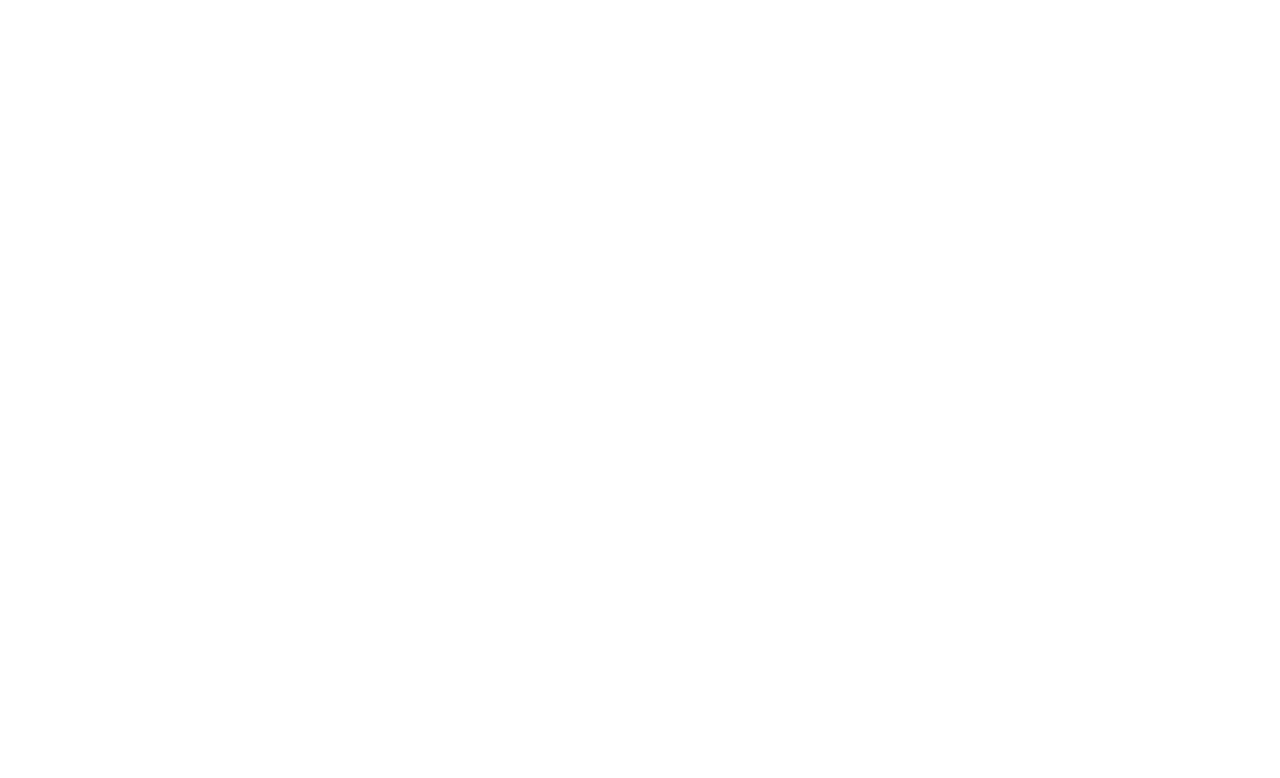
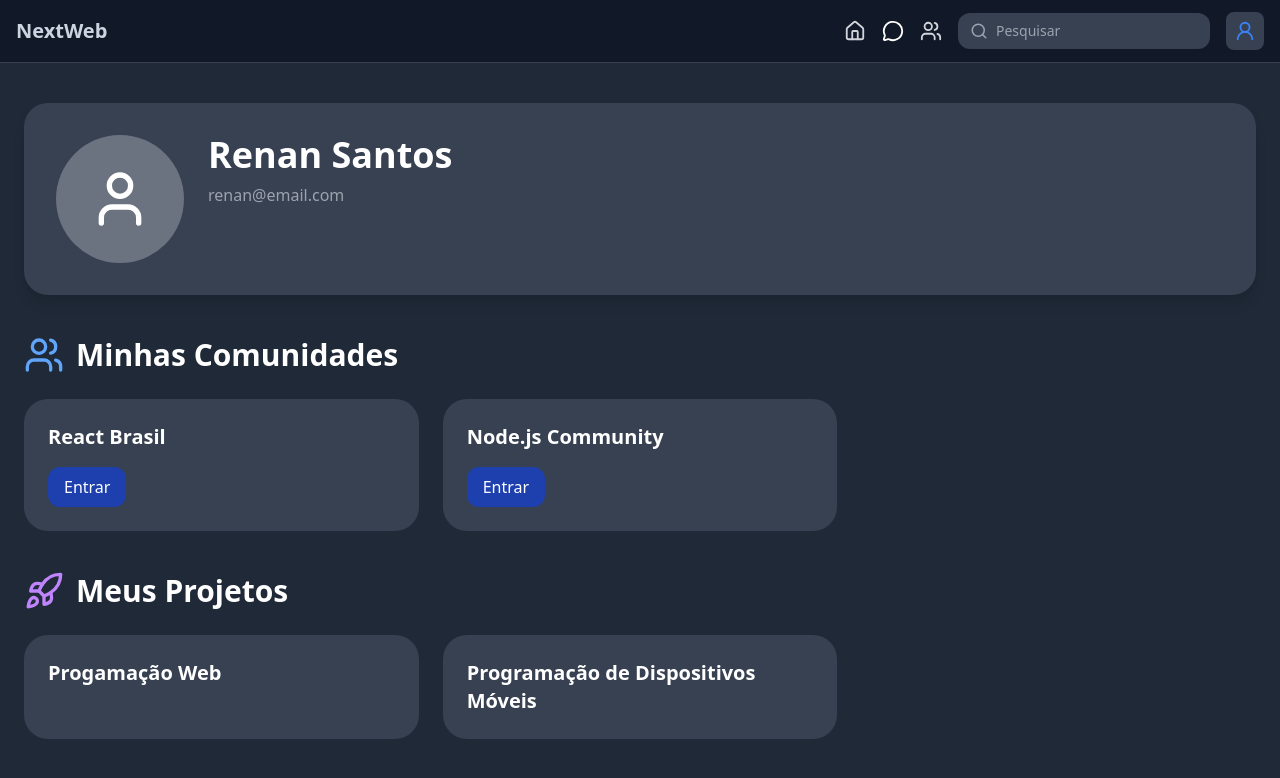
Before and after one commit to MJ210624/Nextweb-Front, a React (Vite) app: page /profile in a window 1280 px wide. Before the commit this address had no page. Shown: the top 778 px of the page. Built offline with nearby package versions, Linux system fonts and the light colour scheme.

Commit message:
Perfil, HomePage e Chat

```diff
--- a/index.html
+++ b/index.html
@@ -4,7 +4,7 @@
     <meta charset="UTF-8" />
     <link rel="icon" type="image/svg+xml" href="/favicon.svg" />
     <meta name="viewport" content="width=device-width, initial-scale=1.0" />
-    <title>projeto1</title>
+    <title>NextWeb</title>
   </head>
   <body>
     <div id="root"></div>
--- a/src/App.jsx
+++ b/src/App.jsx
@@ -3,8 +3,8 @@ import Login from "./pages/Login";
 import SignUp from "./pages/SignUp";
 import HomePage from "./pages/HomePage";
 import Communities from "./pages/Communities";
-import Chats from "./pages/Chats";
-import CommunityPage from "./pages/CommunityPage";
+import CommunityChat from "./pages/CommunityChat";
+import Profile from "./pages/Profile"
 
 function App() {
   return (
@@ -13,15 +13,8 @@ function App() {
       <Route path="/signup" element={<SignUp />} />
       <Route path="/homepage" element={<HomePage />} />
       <Route path="/communities" element={<Communities />} />
-      <Route
-        path="/communities/:communityId"
-        element={<CommunityPage />}
-      />
-
-      <Route
-        path="/communities/:communityId/chats/:chatId"
-        element={<Chats />}
-      />
+      <Route path="/chats/:communityId" element={<CommunityChat />} />
+      <Route path="/profile" element={<Profile />} />
     </Routes>
   );
 }
--- a/src/Components/NavBar.jsx
+++ b/src/Components/NavBar.jsx
@@ -1,10 +1,14 @@
 import { NavLink } from "react-router-dom";
-import {Home, Users, MessageCircle, Search, Menu,} from "lucide-react";
+import { Home, Users, MessageCircle, Search, Menu, User2Icon, Settings, } from "lucide-react";
 import { useState } from "react";
-import Sheet from "./Sheet";
+import { useContext } from "react";
+import { ChatContext } from "../pages/ChatContext";
 
 function NavBar() {
-  const [open, setOpen] = useState(false);
+
+  const context = useContext(ChatContext);
+
+  const lastChatId = context?.lastChatId;
 
   return (
     <>
@@ -13,7 +17,9 @@ function NavBar() {
         <div className="flex items-center justify-between gap-4 flex-wrap">
 
           <h1 className="text-xl font-bold text-slate-300 shrink-0">
-            NextWeb
+            <NavLink to="/homepage">
+              NextWeb
+            </NavLink>
           </h1>
 
           <div className="flex items-center gap-4 flex-wrap justify-end flex-1">
@@ -22,36 +28,43 @@ function NavBar() {
 
             <div className="flex items-center gap-2">
 
-              <NavLink to="/homepage" className={({ isActive }) => `transition p-2 rounded-lg ${ isActive ? "text-blue-500 bg-gray-700" : "text-gray-300 hover:text-white hover:bg-gray-700"}`} >
+              <NavLink to="/homepage" className={({ isActive }) => `transition p-2 rounded-lg ${isActive ? "text-blue-500 bg-gray-700" : "text-gray-300 hover:text-white hover:bg-gray-700"}`} >
                 <Home size={22} />
               </NavLink>
 
-              <NavLink to="/chats" className={({ isActive }) => `transition p-2 rounded-lg ${ isActive ? "text-blue-500 bg-gray-700" : "text-gray-300 hover:text-white hover:bg-gray-700"}`} >
-                <MessageCircle size={22} />
-              </NavLink>
 
-              <NavLink to="/communities" className={({ isActive }) => `transition p-2 rounded-lg ${ isActive ? "text-blue-500 bg-gray-700" : "text-gray-300 hover:text-white hover:bg-gray-700"}`} >
+
+              {lastChatId ? (
+                <NavLink to={`/chats/${lastChatId}`} className={({ isActive }) => `transition p-2 rounded-lg ${isActive ? "text-blue-500 bg-gray-700" : "text-gray-300 hover:text-white hover:bg-gray-700"}`} >
+                  <MessageCircle size={22} />
+                </NavLink>
+              ) : (
+                <button disabled>
+                  <MessageCircle size={22} />
+                </button>
+              )}
+
+
+              <NavLink to="/communities" className={({ isActive }) => `transition p-2 rounded-lg ${isActive ? "text-blue-500 bg-gray-700" : "text-gray-300 hover:text-white hover:bg-gray-700"}`} >
                 <Users size={22} />
               </NavLink>
 
+
               <div className="flex items-center bg-gray-700 px-3 py-2 rounded-xl flex-1 min-w-[180px] max-w-sm">
-                <Search size={18}className="text-gray-400 shrink-0" />
-                <input type="text" placeholder="Pesquisar..." className="bg-transparent outline-none ml-2 w-full text-sm text-white placeholder:text-gray-400" />
+                <Search size={18} className="text-gray-400 shrink-0" />
+                <input type="text" placeholder="Pesquisar" className="bg-transparent outline-none ml-2 w-full text-sm text-white placeholder:text-gray-400" />
               </div>
             </div>
 
-            <button
-              onClick={() => setOpen(true)} className="text-gray-300 hover:text-white transition">
-              <Menu size={24} />
-            </button>
-
+            <NavLink to="/profile" className={({ isActive }) => `transition p-2 rounded-lg ${isActive ? "text-blue-500 bg-gray-700" : "text-gray-300 hover:text-white hover:bg-gray-700"}`} >
+              <User2Icon size={22} />
+            </NavLink>
           </div>
 
         </div>
 
       </nav>
 
-      <Sheet open={open} setOpen={setOpen} />
     </>
   );
 }
--- a/src/main.jsx
+++ b/src/main.jsx
@@ -3,10 +3,13 @@ import ReactDOM from "react-dom/client"
 import './index.css'
 import App from './App.jsx'
 import { BrowserRouter } from 'react-router-dom'
+import { ChatProvider } from "./pages/ChatContext.jsx";
 
 ReactDOM.createRoot(document.getElementById("root")).render(
   <BrowserRouter>
-    <App />
+    <ChatProvider>
+      <App />
+    </ChatProvider>
   </BrowserRouter>
 
 )
--- /dev/null
+++ b/src/pages/ChatContext.jsx
@@ -0,0 +1,21 @@
+import { createContext, useState, useEffect } from "react";
+
+export const ChatContext = createContext();
+
+export function ChatProvider({ children }) {
+  const [lastChatId, setLastChatId] = useState(
+    localStorage.getItem("lastChatId")
+  );
+
+  useEffect(() => {
+    if (lastChatId) {
+      localStorage.setItem("lastChatId", lastChatId);
+    }
+  }, [lastChatId]);
+
+  return (
+    <ChatContext.Provider value={{ lastChatId, setLastChatId }}>
+      {children}
+    </ChatContext.Provider>
+  );
+}
--- a/src/pages/CommunityPage.jsx
+++ b/src/pages/CommunityChat.jsx
@@ -1,6 +1,9 @@
 import { useState } from "react";
 import NavBar from "../Components/NavBar";
 import { Plus, Hash, Send, X } from "lucide-react";
+import { useParams } from "react-router-dom";
+import { useContext, useEffect } from "react";
+import { ChatContext } from "./ChatContext";
 
 function CommunityPage() {
   const [channels, setChannels] = useState([
@@ -86,6 +89,16 @@ function CommunityPage() {
     setNewChannelName("");
     setShowModal(false);
   }
+
+  const { communityId } = useParams();
+  const { setLastChatId } = useContext(ChatContext);
+
+  useEffect(() => {
+  if (communityId) {
+    setLastChatId(communityId);
+  }
+}, [communityId, setLastChatId]);
+
 
   return (
     <div className="min-h-screen bg-gray-800 flex flex-col">
--- a/src/pages/HomePage.jsx
+++ b/src/pages/HomePage.jsx
@@ -4,6 +4,24 @@ import NavBar from "../Components/NavBar";
 
 function HomePage() {
   const navigate = useNavigate();
+
+  const userCommunities = [
+    {
+      id: 9,
+      name: "Engenharia de Prompt",
+
+    },
+    {
+      id: 8,
+      name: "Desenvolvimento Web",
+
+    },
+    {
+      id: 7,
+      name: "Banco de Dados",
+
+    },
+  ];
 
   return (
     <div className="min-h-screen bg-gray-800">
@@ -33,11 +51,34 @@ function HomePage() {
               <ArrowRight size={20} />
             </button>
 
-            <button
-              className="border border-gray-500 text-white px-8 py-4 rounded-2xl hover:bg-gray-700"
-            >
-              Saiba Mais
-            </button>
+          </div>
+
+          {/* Comunidades do usuário */}
+          <div className="mt-16">
+            <h2 className="text-2xl font-bold text-white mb-6">
+              Suas Comunidades
+            </h2>
+
+            <div className="grid md:grid-cols-3 gap-6">
+              {userCommunities.map((community) => (
+                <div
+                  key={community.id}
+                  className="bg-gray-700 rounded-2xl p-5 hover:bg-gray-600 transition cursor-pointer"
+                >
+                  <h3 className="text-lg font-semibold text-white">
+                    {community.name}
+                  </h3>
+                  <button
+                    onClick={() =>
+                      navigate(`/chats/${community.id}`)
+                    }
+                    className="mt-4 bg-blue-800 hover:bg-blue-700 text-white px-4 py-2 rounded-xl"
+                  >
+                    Entrar
+                  </button>
+                </div>
+              ))}
+            </div>
           </div>
         </div>
       </section>
--- /dev/null
+++ b/src/pages/Profile.jsx
@@ -0,0 +1,122 @@
+import { User, Users, FolderGit2, Rocket } from "lucide-react";
+import NavBar from "../Components/NavBar";
+import { useNavigate } from "react-router-dom";
+
+export default function Profile() {
+    // Dados vindos do backend
+    const user = {
+        name: "Renan Santos",
+        email: "renan@email.com",
+    };
+
+    const communities = [
+        {
+            id: 1,
+            name: "React Brasil",
+
+        },
+        {
+            id: 2,
+            name: "Node.js Community",
+        },
+    ];
+
+    const projects = [
+        {
+            id: 1,
+            name: "Progamação Web",
+
+        },
+        {
+            id: 2,
+            name: "Programação de Dispositivos Móveis",
+        },
+    ];
+
+
+    return (
+        <div className="min-h-screen bg-gray-800 text-white">
+            {/* Espaço da Navbar */}
+            <header>
+                <NavBar />
+            </header>
+
+            <main className="max-w-7xl mx-auto px-6 py-10">
+                {/* Perfil */}
+                <section className="bg-gray-700 rounded-3xl p-8 shadow-lg">
+                    <div className="flex flex-col md:flex-row gap-6 items-center md:items-start">
+
+                        <div className="w-32 h-32 rounded-full bg-gray-500 flex items-center justify-center">
+                            <User size={64} className="text-white" />
+                        </div>
+
+                        <div className="flex-1 text-center md:text-left">
+                            <h1 className="text-4xl font-bold">{user.name}</h1>
+
+
+                            <p className="text-gray-400 mt-2">
+                                {user.email}
+                            </p>
+
+
+                        </div>
+                    </div>
+                </section>
+
+                {/* Comunidades */}
+                <section className="mt-10">
+                    <div className="flex items-center gap-3 mb-6">
+                        <Users className="text-blue-400" size={40} />
+                        <h2 className="text-3xl font-bold">
+                            Minhas Comunidades
+                        </h2>
+                    </div>
+
+                    <div className="grid md:grid-cols-2 lg:grid-cols-3 gap-6">
+                        {communities.map((community) => (
+                            <div
+                                key={community.id}
+                                className="bg-gray-700 rounded-3xl p-6 hover:scale-[1.02] transition"
+                            >
+                                <h3 className="text-xl font-bold">
+                                    {community.name}
+                                </h3>
+                                <button
+                                    onClick={() =>
+                                        navigate(`/chats/${community.id}`)
+                                    }
+                                    className="mt-4 bg-blue-800 hover:bg-blue-700 text-white px-4 py-2 rounded-xl"
+                                >
+                                    Entrar
+                                </button>
+                            </div>
+                        ))}
+                    </div>
+                </section>
+
+                {/* Projetos */}
+                <section className="mt-10">
+                    <div className="flex items-center gap-3 mb-6">
+                        <Rocket className="text-purple-400" size={40} />
+                        <h2 className="text-3xl font-bold">
+                            Meus Projetos
+                        </h2>
+                    </div>
+
+                    <div className="grid md:grid-cols-2 lg:grid-cols-3 gap-6">
+                        {projects.map((project) => (
+                            <div
+                                key={project.id}
+                                className="bg-gray-700 rounded-3xl p-6 hover:scale-[1.02] transition"
+                            >
+                                <h3 className="text-xl font-bold">
+                                    {project.name}
+                                </h3>
+                            </div>
+                        ))}
+                    </div>
+                </section>
+            </main>
+        </div>
+    );
+}
```
Also changed, not shown: src/Components/cardCommunity.jsx (+4 -4 lines), src/pages/Chats.jsx (deleted, +0 -73 lines).
